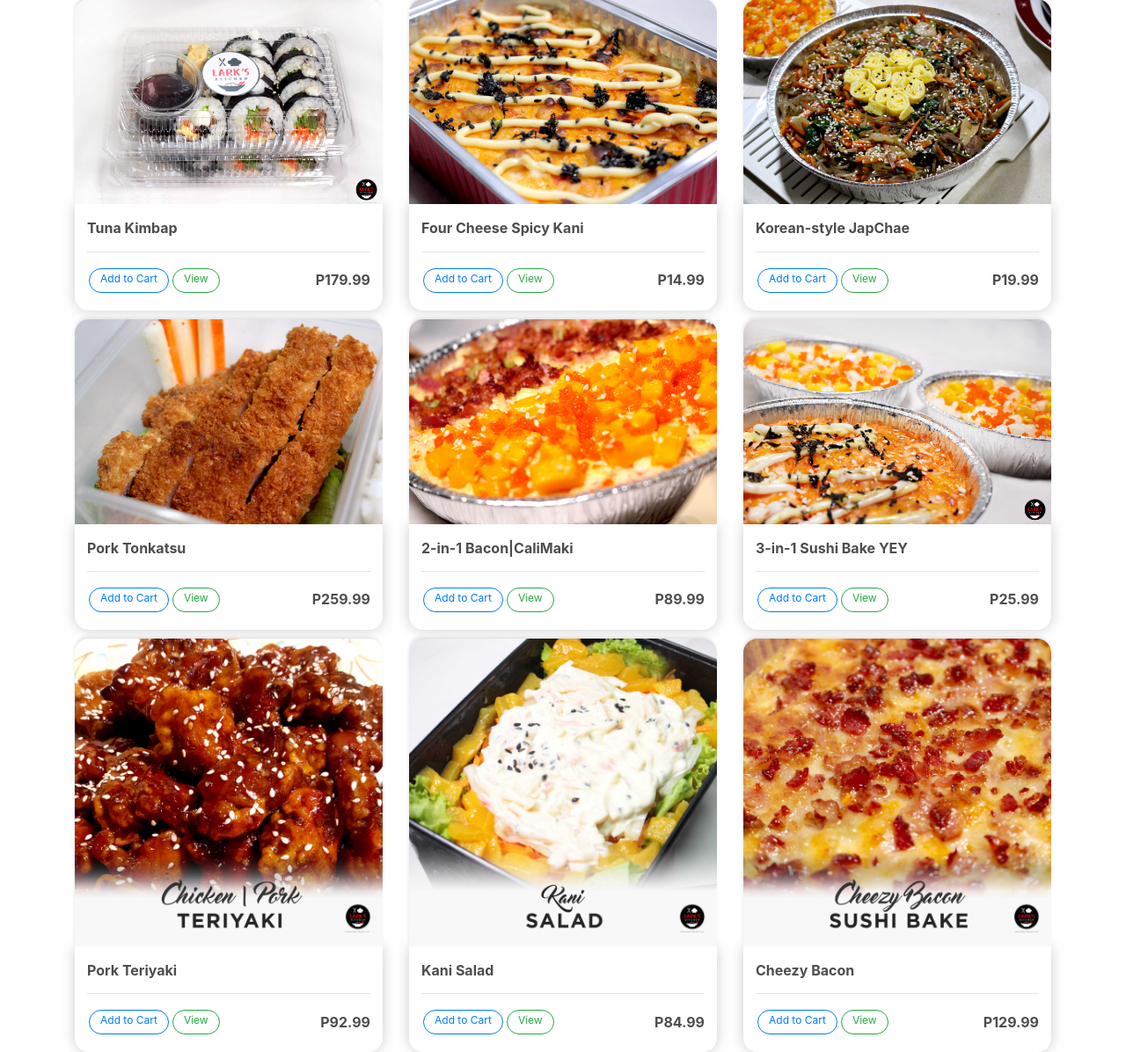
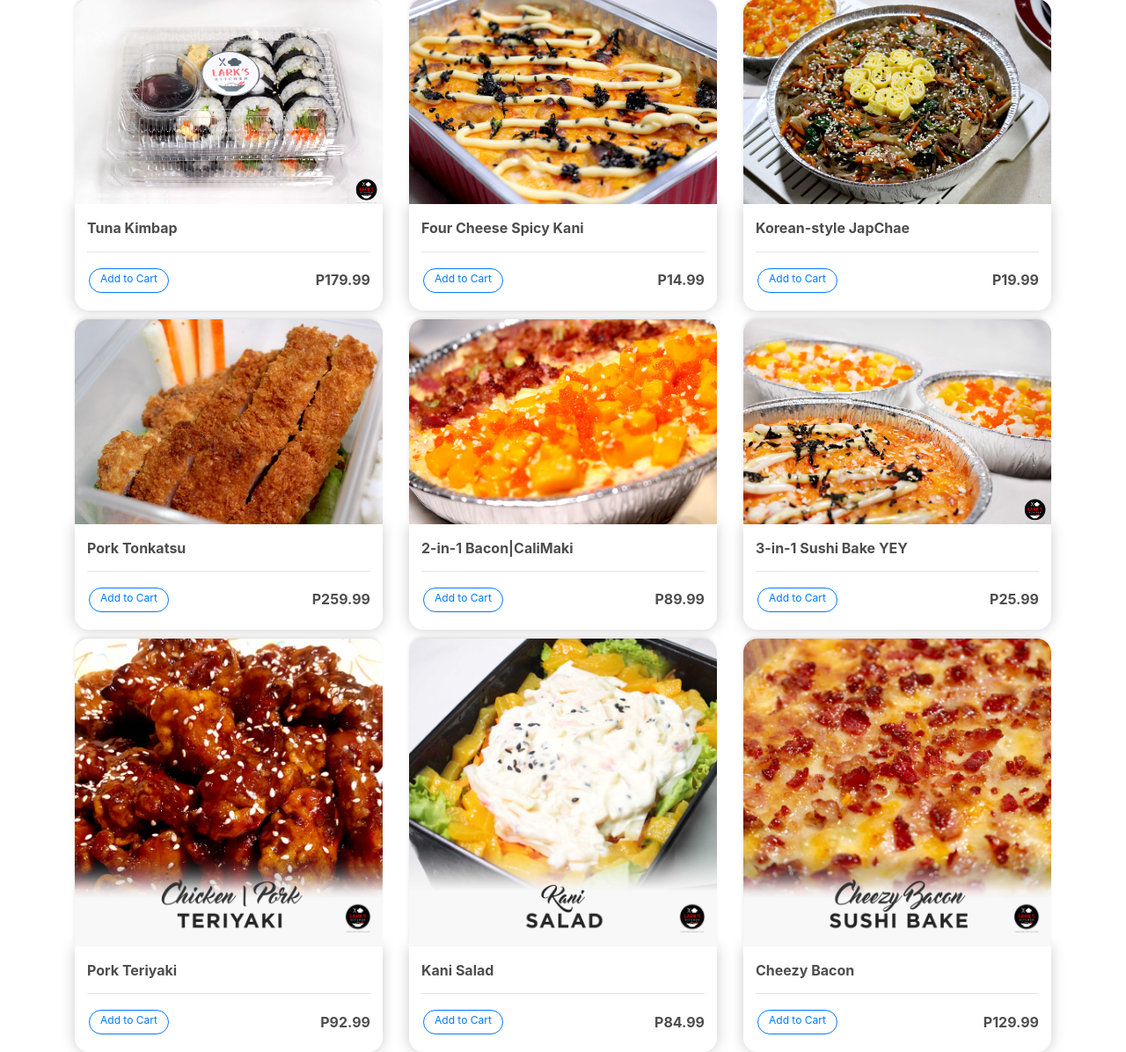
Before and after one commit to CanonMinds/django-home, a Django app: page /products/ in a window 1280 px wide. Shown: the part 155-1351 px from the top of the page at 88% size. Run offline with Django 3.2, Linux system fonts and the light colour scheme; data comes from the database, SQL or seed files in the repository; some libraries are stand-ins or nearby versions.

Commit message:
Updated view tab

```diff
--- a/products/templates/products/store.html
+++ b/products/templates/products/store.html
@@ -25,7 +25,7 @@
                 <div style="display: flex; justify-content:space-between;  align-items: center;">
                     <div style="display: flex; justify-content:start;  align-items: center;">
                         <button data-name="{{product.name}}" data-product="{{product.id}}" data-action="add" class="btn btn-outline-primary add-btn update-cart">Add to Cart</button>
-                        <button class="btn btn-outline-success add-btn update-cart">View</button>
+                        <!-- <button class="btn btn-outline-success add-btn">View</button> -->
                     </div>
                 <h6 style="margin-bottom: 0px;"><strong>P{{product.price|floatformat:2}}</strong></h6>
                 </div>
```
